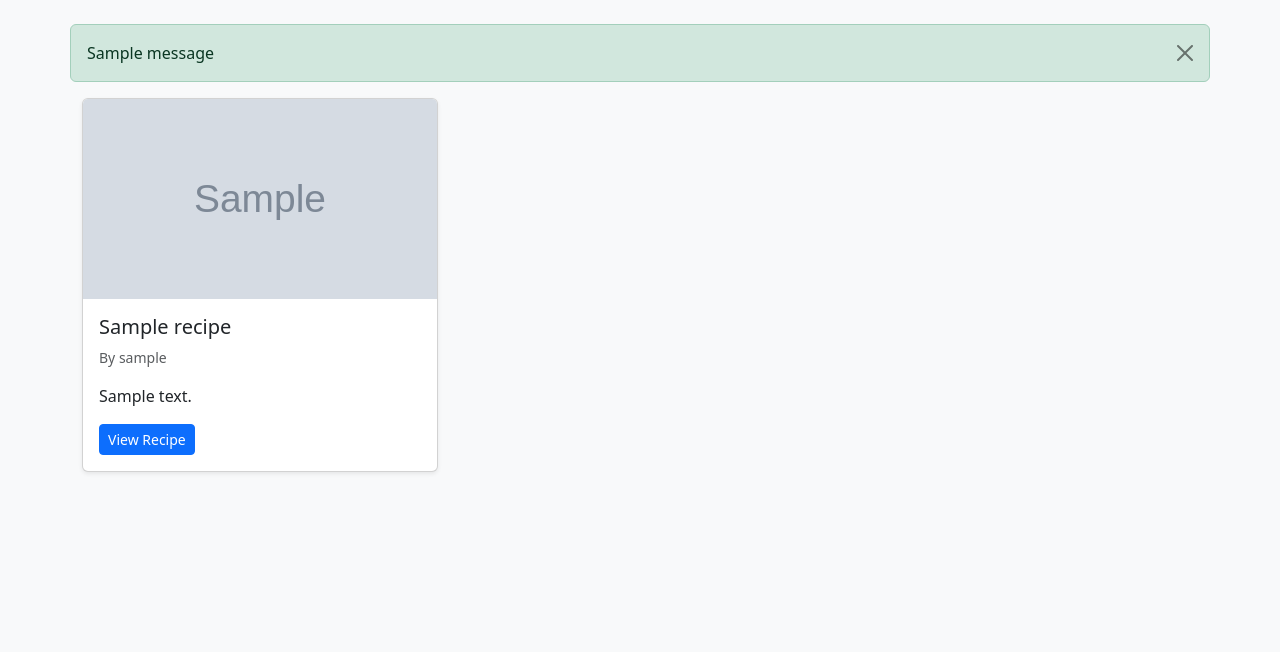
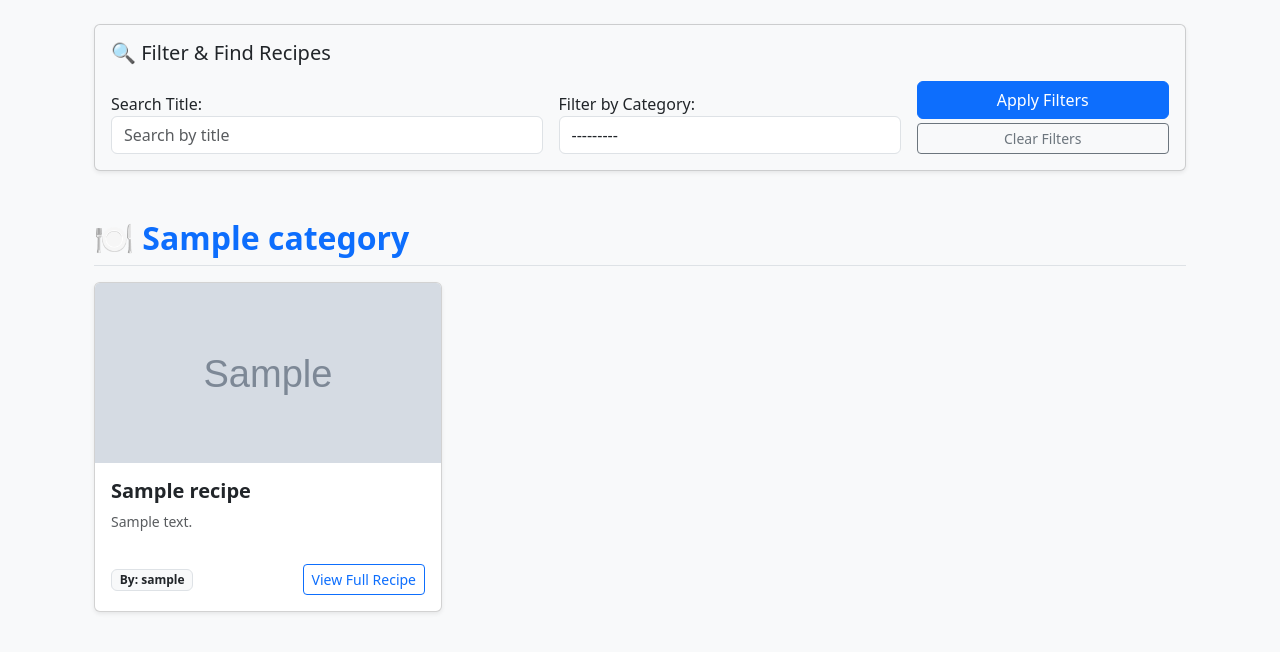
Before and after one commit to Yonibrese/RecipeAI, a Django app: page / in a window 1280 px wide. Shown: the part 56-708 px from the top of the page. Run offline with Django 5.2, Linux system fonts and the light colour scheme; tables that the repository leaves empty hold one stand-in row (values such as "Sample post"); grey boxes marked "Sample" are stand-in pictures; one stand-in notice (Sample message) is shown.

Commit message:
added a categoy to the recipes (updated everything connected to the recipe model to use the category). also updated the main recipe view to be grouped by category and added a django-filter to search titles and categories

```diff
--- a/recipeAI/recipeAI/settings.py
+++ b/recipeAI/recipeAI/settings.py
@@ -40,6 +40,7 @@ INSTALLED_APPS = [
     'django.contrib.sessions',
     'django.contrib.messages',
     'django.contrib.staticfiles',
+    'django_filters',
     'recipes',
 ]
 
--- a/recipeAI/recipes/ai_services.py
+++ b/recipeAI/recipes/ai_services.py
@@ -20,6 +20,7 @@ def generate_ai_recipe(ingredients_input):
     {{
         "title": "Name of the recipe",
         "description": "A short 1-2 sentence description of the dish",
+        "category": "A short 1-3 word category name (e.g., Chicken Main, Soup, Appetizer, Pasta, Vegetarian)"
         "instructions": "Step-by-step instructions separated by newlines",
         "ingredients": [
             {{"name": "Ingredient Name", "quantity": "amount", "unit": "g/ml/tbsp/pcs/etc"}},
--- /dev/null
+++ b/recipeAI/recipes/filters.py
@@ -0,0 +1,19 @@
+import django_filters
+from .models import Recipe, Category
+
+class RecipeFilter(django_filters.FilterSet):
+    title = django_filters.CharFilter(
+        lookup_expr='icontains',
+        label = 'Search Title',
+        widget=django_filters.widgets.forms.TextInput(attrs={'class': 'form-control', 'placeholder': 'Search by title'})
+    )
+
+    category = django_filters.ModelChoiceFilter(
+        queryset=Category.objects.all(),
+        label='Filter by Category',
+        widget=django_filters.widgets.forms.Select(attrs={'class': 'form-control'})
+    )
+
+    class meta:
+        model = Recipe
+        fields = ['title', 'category']
--- a/recipeAI/recipes/models.py
+++ b/recipeAI/recipes/models.py
@@ -2,6 +2,15 @@ from django.db import models
 from django.contrib.auth.models import User
 
 class Ingredient(models.Model):
+    name = models.CharField(max_length=100)
+
+    def __str__(self):
+        return self.name
+
+    def __repr__(self):
+        return self.name
+
+class Category(models.Model):
     name = models.CharField(max_length=100)
 
     def __str__(self):
@@ -16,10 +25,10 @@ class Recipe(models.Model):
     instructions = models.TextField()
 
     image = models.ImageField(upload_to='recipe/', blank=True, null=True)
-
     created_at = models.DateTimeField(auto_now_add=True)
     updated_at = models.DateTimeField(auto_now=True, blank=True, null=True)
     author = models.ForeignKey(User, on_delete=models.CASCADE)
+    category = models.ForeignKey(Category, on_delete=models.CASCADE, null=True)
     ingredients = models.ManyToManyField(Ingredient, through='RecipeIngredient')
 
     def __str__(self):
--- a/recipeAI/recipes/templates/recipes/recipe_form.html
+++ b/recipeAI/recipes/templates/recipes/recipe_form.html
@@ -13,6 +13,12 @@
                     <div class="mb-4">
                         {{ form.as_p }}
                     </div>
+
+                    <datalist id="categories-datalist">
+                        {% for category in categories %}
+                            <option value="{{ category.name }}">
+                        {% endfor %}
+                    </datalist>
 
                     <hr>
 
--- a/recipeAI/recipes/templates/recipes/recipe_list.html
+++ b/recipeAI/recipes/templates/recipes/recipe_list.html
@@ -1,40 +1,78 @@
 {% extends 'base.html' %}
 
 {% block content %}
-{% if messages %}
-<div class="row">
-    {% for message in messages %}
-        <div class="alert alert-{{ message.tags }} alert-dismissible fade show" role="alert">
-            {{ message }}
-            <button type="button" class="btn-close" data-bs-dismiss="alert" aria-label="Close"></button>
+<div class="container my-4">
+
+    <div class="card bg-light shadow-sm mb-5">
+        <div class="card-body">
+            <h5 class="card-title mb-3">🔍 Filter & Find Recipes</h5>
+            <form method="get" class="row g-3 align-items-end">
+                <div class="col-md-5">
+                    {{ filter.form.title.label_tag }}
+                    {{ filter.form.title }}
                 </div>
-    {% endfor %}
+                <div class="col-md-4">
+                    {{ filter.form.category.label_tag }}
+                    {{ filter.form.category }}
                 </div>
+                <div class="col-md-3">
+                    <button type="submit" class="btn btn-primary w-100">Apply Filters</button>
+                    <a href="{% url 'recipe_list' %}" class="btn btn-outline-secondary btn-sm w-100 mt-1">Clear Filters</a>
+                </div>
+            </form>
+        </div>
+    </div>
+
+    {% regroup filter.qs by category as category_list %}
+
+    {% for category_group in category_list %}
+
+        <div class="category-section mb-5">
+            <h2 class="border-bottom pb-2 text-primary fw-bold">
+                {% if category_group.grouper %}
+                    🍽️ {{ category_group.grouper.name }}
+                {% else %}
+                    📁 Uncategorized Recipes
                 {% endif %}
-<div class="row">
-    {% for recipe in recipes %}
+            </h2>
+
+            <div class="row mt-3">
+                {% for recipe in category_group.list %}
                     <div class="col-md-4 mb-4">
                         <div class="card h-100 shadow-sm">
                             {% if recipe.image %}
-                <img src="{{ recipe.image.url }}" class="card-img-top" alt="{{ recipe.title }}" style="height: 200px; object-fit: cover;">
+                                <img src="{{ recipe.image.url }}" class="card-img-top" alt="{{ recipe.title }}" style="height: 180px; object-fit: cover;">
                             {% else %}
-                <div class="bg-secondary text-white d-flex align-items-center justify-content-center" style="height: 200px;">
-                    <span class="fs-4">🍽️</span>
+                                <div class="bg-secondary text-white d-flex align-items-center justify-content-center" style="height: 180px;">
+                                    <span class="fs-3">🥣</span>
                                 </div>
                             {% endif %}
-            <div class="card-body">
-                <h5 class="card-title">{{ recipe.title }}</h5>
-                <p class="text-muted small">By {{ recipe.author.username }}</p>
-                <p class="card-text">{{ recipe.description|truncatewords:15 }}</p>
-                <a href="{% url 'recipe_detail' recipe.pk %}" class="btn btn-primary btn-sm">View Recipe</a>
+
+                            <div class="card-body d-flex flex-column">
+                                <h5 class="card-title fw-bold">{{ recipe.title }}</h5>
+                                <p class="card-text text-muted small flex-grow-1">
+                                    {{ recipe.description|default:"No description provided."|truncatechars:100 }}
+                                </p>
+                                <div class="d-flex justify-content-between align-items-center mt-3">
+                                    <span class="badge bg-light text-dark border">By: {{ recipe.author.username }}</span>
+                                    <a href="{% url 'recipe_detail' recipe.pk %}" class="btn btn-sm btn-outline-primary">View Full Recipe</a>
+                                </div>
                             </div>
                         </div>
                     </div>
                 {% empty %}
-    <div class="col-12 text-center">
-        <p class="text-muted">No recipes yet. Be the first to create one!</p>
+                    <p class="text-muted ps-3">No recipes found matching this selection.</p>
+                {% endfor %}
+            </div>
+        </div>
+
+    {% empty %}
+        <div class="text-center py-5">
+            <h3 class="text-muted">No recipes match your search filters. 😕</h3>
+            <p>Try typing a different keyword or removing options above.</p>
         </div>
     {% endfor %}
+
 </div>
 
 <script>
--- a/recipeAI/recipes/views.py
+++ b/recipeAI/recipes/views.py
@@ -7,7 +7,7 @@ from django.contrib import messages
 from django.core.exceptions import PermissionDenied
 from django.forms import inlineformset_factory
 from .ai_services import generate_ai_recipe, professionalize_instructions
-from . import models, forms
+from . import models, forms, filters
 import json
 
 def signup_view(request):
@@ -43,8 +43,10 @@ def logout_view(request):
 
 # Recipe views
 def recipe_list(request):
-    recipes = models.Recipe.objects.all().order_by('-created_at')
-    return render(request, 'recipes/recipe_list.html', {'recipes': recipes})
+   queryset = models.Recipe.objects.all().order_by('category__name', 'title')
+   filter = filters.RecipeFilter(request.GET, queryset=queryset)
+
+   return render(request, 'recipes/recipe_list.html', {'filter': filter})
 
 def recipe_detail(request, pk):
     recipe = get_object_or_404(models.Recipe, pk=pk)
@@ -73,6 +75,7 @@ def recipe_create(request):
             form = forms.recipeForm(initial={
                 'title': draft.get('title', ''),
                 'description': draft.get('description', ''),
+                'category': draft.get('category', ''),
                 'instructions': draft.get('instructions', '')
             })
 
@@ -95,10 +98,14 @@ def recipe_create(request):
 
             formset = DynamicIngredientFormSet(initial=initial_ingredients)
         else:
-
             form = forms.recipeForm()
             formset = forms.recipeIngredientFormSet()
-    return render(request, 'recipes/recipe_form.html', {'form': form, 'formset': formset})
+        context = {
+            'form': form,
+            'formset': formset,
+            'categories': models.Category.objects.all()
+        }
+    return render(request, 'recipes/recipe_form.html', context)
 
 @login_required
 def recipe_edit(request, pk):
@@ -117,7 +124,14 @@ def recipe_edit(request, pk):
     else:
         form = forms.recipeForm(instance=recipe)
         formset = forms.recipeIngredientFormSet(instance=recipe)
-    return render(request, 'recipes/recipe_form.html', {'form': form, 'formset': formset, 'recipe': recipe})
+    context= {
+        'form': form,
+        'formset': formset,
+        'recipe': recipe,
+        'categories': models.Category.objects.all()
+    }
+
+    return render(request, 'recipes/recipe_form.html', context)
 
 # Delete View
 @login_required
@@ -131,8 +145,8 @@ def recipe_delete(request, pk):
         messages.success(request, "Recipe deleted successfully.")
         return redirect('recipe_list')
     return redirect('recipe_list')
-# AI View
 
+# AI Views
 @login_required
 def ai_recipe_generator(request):
     if request.method == "POST":
```
Also changed, not shown: recipeAI/recipes/admin.py (+7 -2 lines), recipeAI/recipes/forms.py (+24 -2 lines), recipeAI/recipes/migrations/0005_category_recipe_category.py (added). Lines whose indentation alone changed are shown as unchanged.
